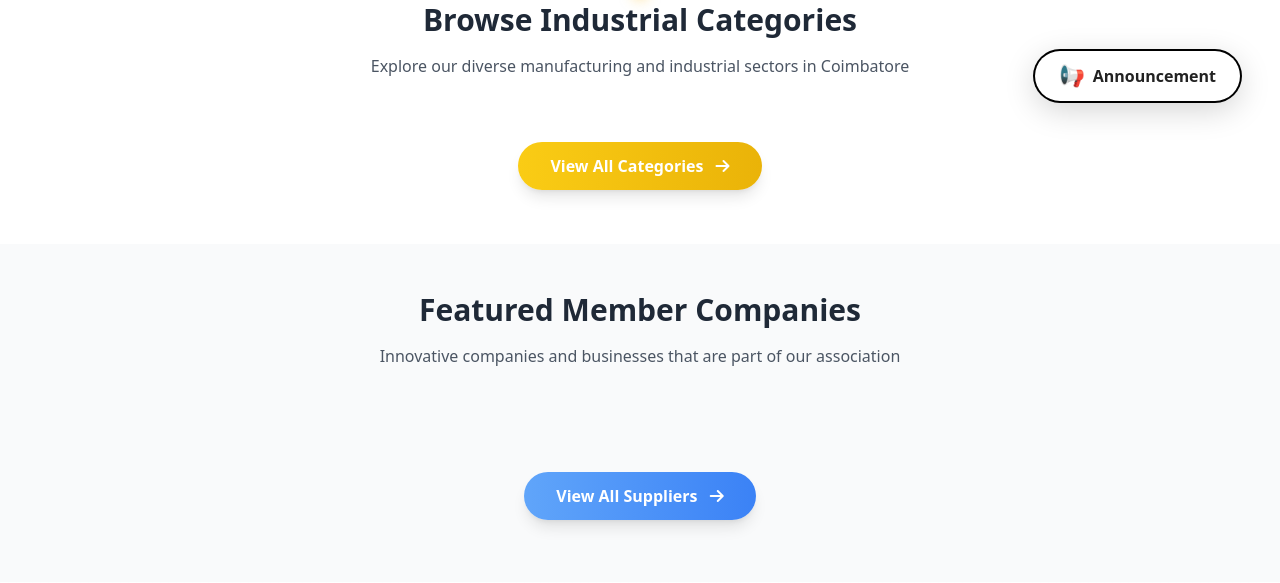
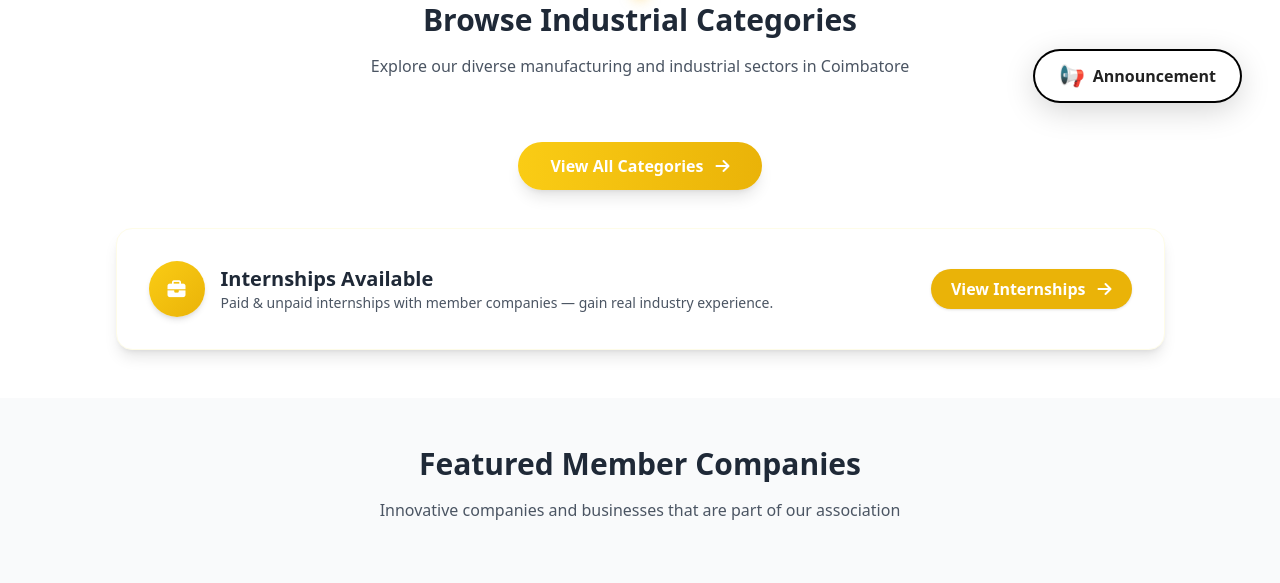
Before and after one commit to techspire01/ciadev, a Django app: page / in a window 1280 px wide. Shown: the part 603-1186 px from the top of the page. Run offline with Django 5.2, Linux system fonts and the light colour scheme; data that the repository does not hold is empty; some libraries are stand-ins or nearby versions.

Commit message:
the the functionlaity for the basic form is created

```diff
--- a/app/templates/index.html
+++ b/app/templates/index.html
@@ -29,11 +29,7 @@
           <button id="browseBtn" class="bg-yellow-400 hover:bg-yellow-400 text-black px-4 py-2 rounded-full font-semibold transition-all duration-300 pointer-events-auto text-sm">
           Browse Catalog
           </button>
-          <a href="{% url 'intern' %}">
-            <button class="bg-blue-500 hover:bg-blue-600 text-white px-4 py-2 rounded-full font-semibold transition-all duration-300 ml-4 pointer-events-auto text-sm">
-              Internship
-            </button>
-          </a>
+          <!-- Internship button moved below categories -->
       </div>
     </div>
 
@@ -130,6 +126,27 @@
           class="inline-block bg-gradient-to-r from-yellow-400 to-yellow-500 text-white font-semibold px-8 py-3 rounded-full hover:from-yellow-500 hover:to-yellow-600 transition-all duration-300 shadow-lg hover:shadow-xl transform hover:scale-105">
           View All Categories <i class="fas fa-arrow-right ml-2"></i>
         </a>
+      </div>
+      <!-- Internship Available Container (enhanced styling) -->
+      <div class="mt-8 flex justify-center">
+        <div class="max-w-[1081px] w-full bg-white rounded-2xl shadow-lg p-6 md:p-8 flex flex-col md:flex-row items-center justify-between gap-4 border border-yellow-50">
+          <div class="flex items-start md:items-center gap-4">
+            <div class="w-14 h-14 bg-gradient-to-br from-yellow-400 to-yellow-500 rounded-full flex items-center justify-center text-white text-lg font-bold shadow-md">
+              <i class="fas fa-briefcase"></i>
+            </div>
+            <div>
+              <h3 class="text-xl font-bold text-gray-800">Internships Available</h3>
+              <p class="text-sm text-gray-600 mt-1 md:mt-0">Paid & unpaid internships with member companies — gain real industry experience.</p>
+            </div>
+          </div>
+
+          <div class="flex items-center justify-end">
+            <a href="{% url 'internship' %}" class="inline-flex items-center bg-yellow-500 hover:bg-yellow-600 text-white font-semibold px-5 py-2 rounded-full transition duration-200 shadow">
+              View Internships
+              <i class="fas fa-arrow-right ml-3"></i>
+            </a>
+          </div>
+        </div>
       </div>
     </section>
 
```
